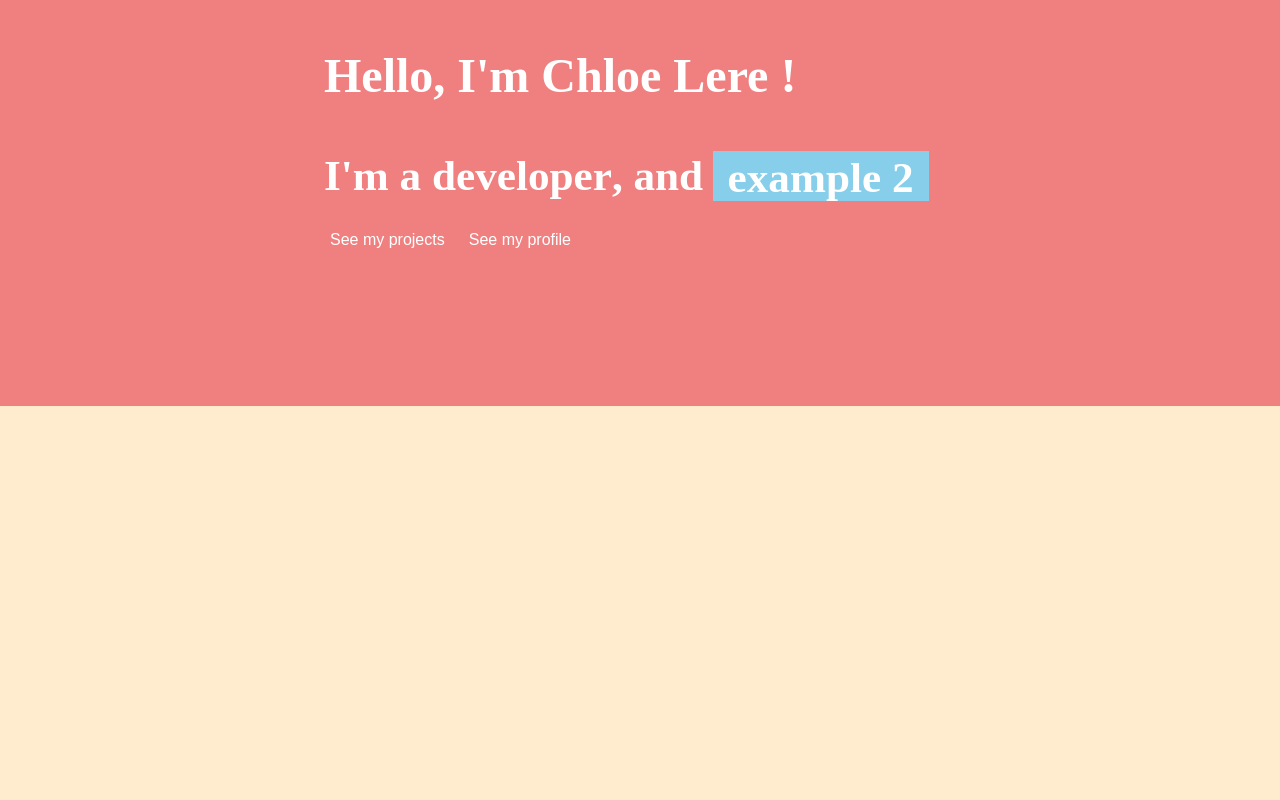
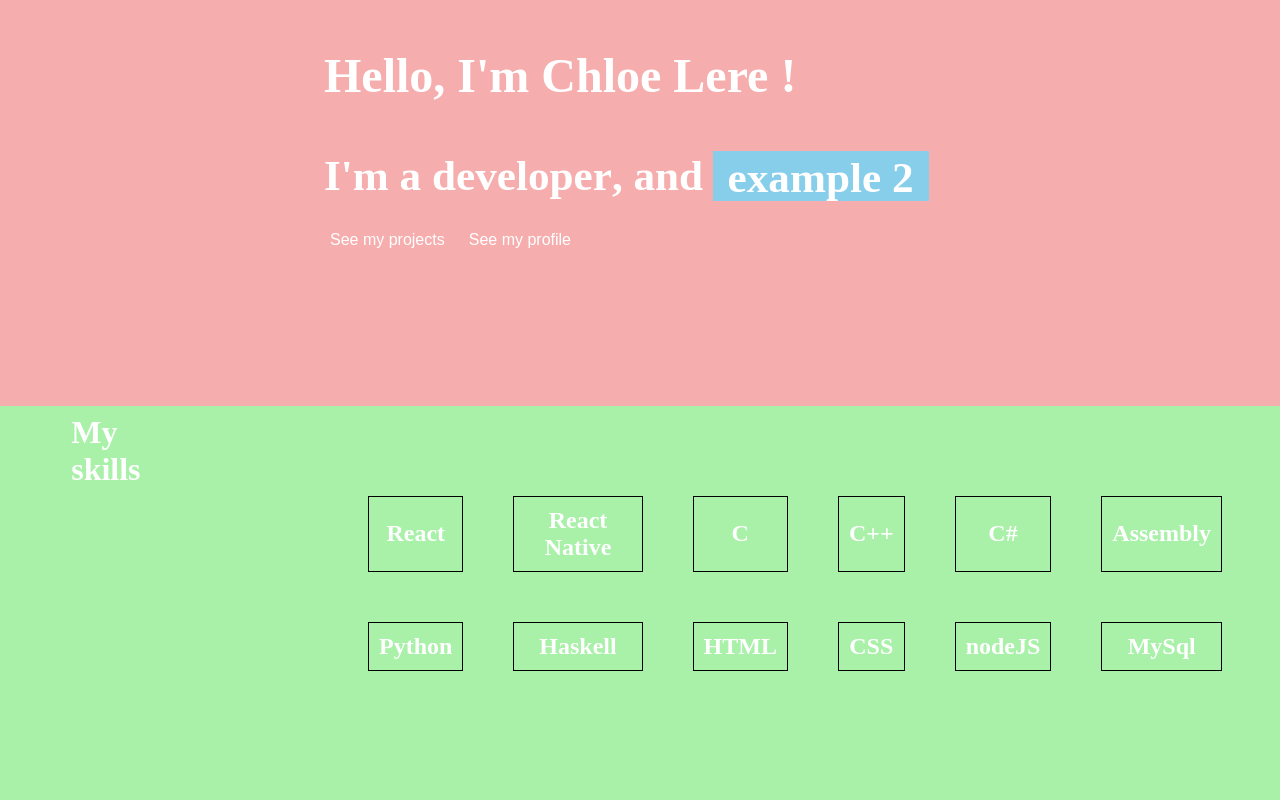
Before and after one commit to ChloeLere/chloeLere.github.io, a plain HTML site: page index.html in a window 1280 px wide. Shown: the top 800 px of the page. Drawn offline with Linux system fonts and the light colour scheme.

Commit message:
[ADD] skills

```diff
--- a/index.html
+++ b/index.html
@@ -43,5 +43,26 @@
             <button class="btn" type="button"> See my projects </button>
             <button class="btn" type="button"> See my profile </button>
         </div>
+        <div class="contentSkill">
+            <p class="title"> My skills</p>
+            <table class="tableau">
+                <tr>
+                    <th>React</th>
+                    <th>React Native</th>
+                    <th>C</th>
+                    <th>C++</th>
+                    <th>C#</th>
+                    <th>Assembly</th>
+                </tr>
+                <tr>
+                    <th>Python</th>
+                    <th>Haskell</th>
+                    <th>HTML</th>
+                    <th>CSS</th>
+                    <th>nodeJS</th>
+                    <th>MySql</th>
+                </tr>
+            </table>
+        </div>
     </body>
 </html>
--- a/resources/css/button.css
+++ b/resources/css/button.css
@@ -14,7 +14,8 @@
   }
 
   .btn:active {
-    color: gray;
+    color: blanchedalmond;
+    text-decoration-color: blanchedalmond;
   }
 
   .btn {
--- a/resources/css/index.css
+++ b/resources/css/index.css
@@ -2,15 +2,40 @@ body {
   height: 500vh;
   background: linear-gradient(
     to bottom,
-    lightcoral 0%,
-    lightcoral 10%,
-    blanchedalmond 10%,
-    blanchedalmond 30%,
-    lightgreen 30%,
-    lightgreen 45%,
-    lightskyblue 45%,
-    lightskyblue 100%
+    rgb(246, 173, 173) 0%,
+    rgb(246, 173, 173) 10%,
+    rgb(169, 240, 169) 10%,
+    rgb(169, 240, 169) 23%,
+    rgb(149, 209, 247) 23%,
+    rgb(149, 209, 247) 45%,
+    blanchedalmond 45%,
+    blanchedalmond 100%
   );
+}
 
- /* background-color: blanchedalmond;*/
+.contentSkill {
+  margin-top : 10%;
+  color:white;
+  display: flex;
 }
+
+.title {
+  font-size: 200%;
+  font-weight: bold;
+  margin-left: 5%;
+}
+
+th {
+  font-size: 150%;
+  border-width:1px;
+  border-style:solid;
+  border-color:black;
+  padding: 10px;
+}
+
+.tableau {
+  border-spacing: 50px;
+  margin-top : 5%;
+  align-items: center;
+  margin-left: 10%;
+}
```
